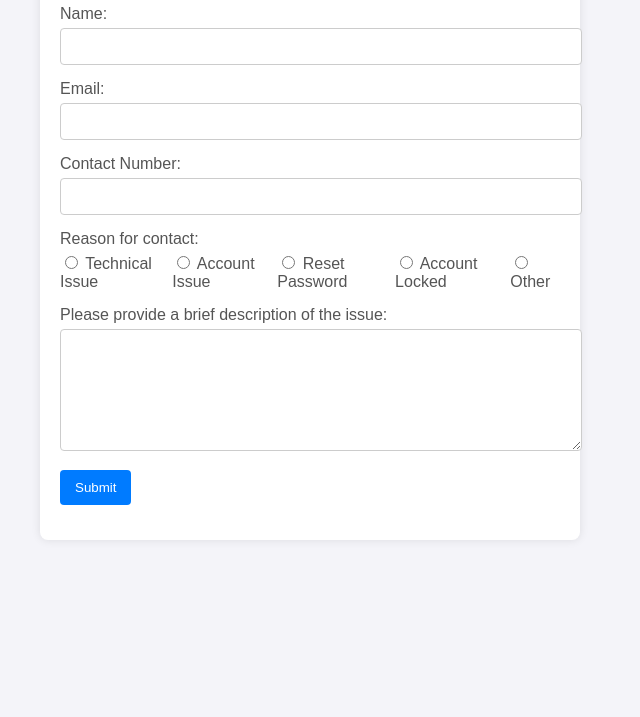
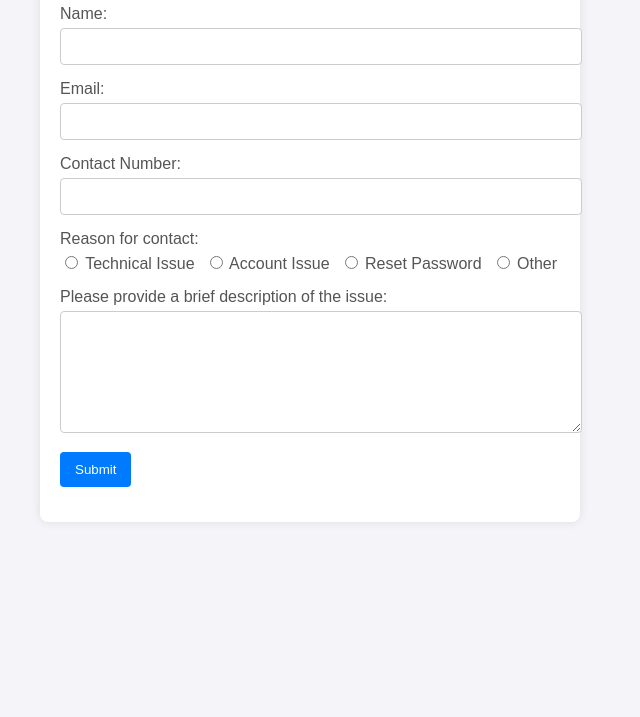
Before and after one commit to danyellewilson/itec3655mod3form, a plain HTML site: page index.html in a window 1280 px wide. Shown: the part 133-850 px from the top of the page, without its empty margins (60-700 px from the left). Drawn offline with Linux system fonts and the light colour scheme.

Commit message:
Update index.html

```diff
--- a/index.html
+++ b/index.html
@@ -76,7 +76,7 @@
 </head>
 <body>
     <div class="form-container">
-        <h2>Helpdesk Support Form</h2>
+        <h2>Helpdesk Support Request Form</h2>
         <form id="supportForm">
             <div class="form-group">
                 <label for="name">Name:</label>
@@ -95,8 +95,7 @@
                 <div class="radio-group">
                     <label><input type="radio" name="reason" value="Technical Issue" required> Technical Issue</label>
                     <label><input type="radio" name="reason" value="Account Issue"> Account Issue</label>
-                    <label><input type="radio" name="reason" value="Account Issue"> Reset Password</label>
-                    <label><input type="radio" name="reason" value="Account Issue"> Account Locked</label>
+                    <label><input type="radio" name="reason" value="Reset Password"> Reset Password</label>
                     <label><input type="radio" name="reason" value="Other"> Other</label>
                 </div>
             </div>
```
